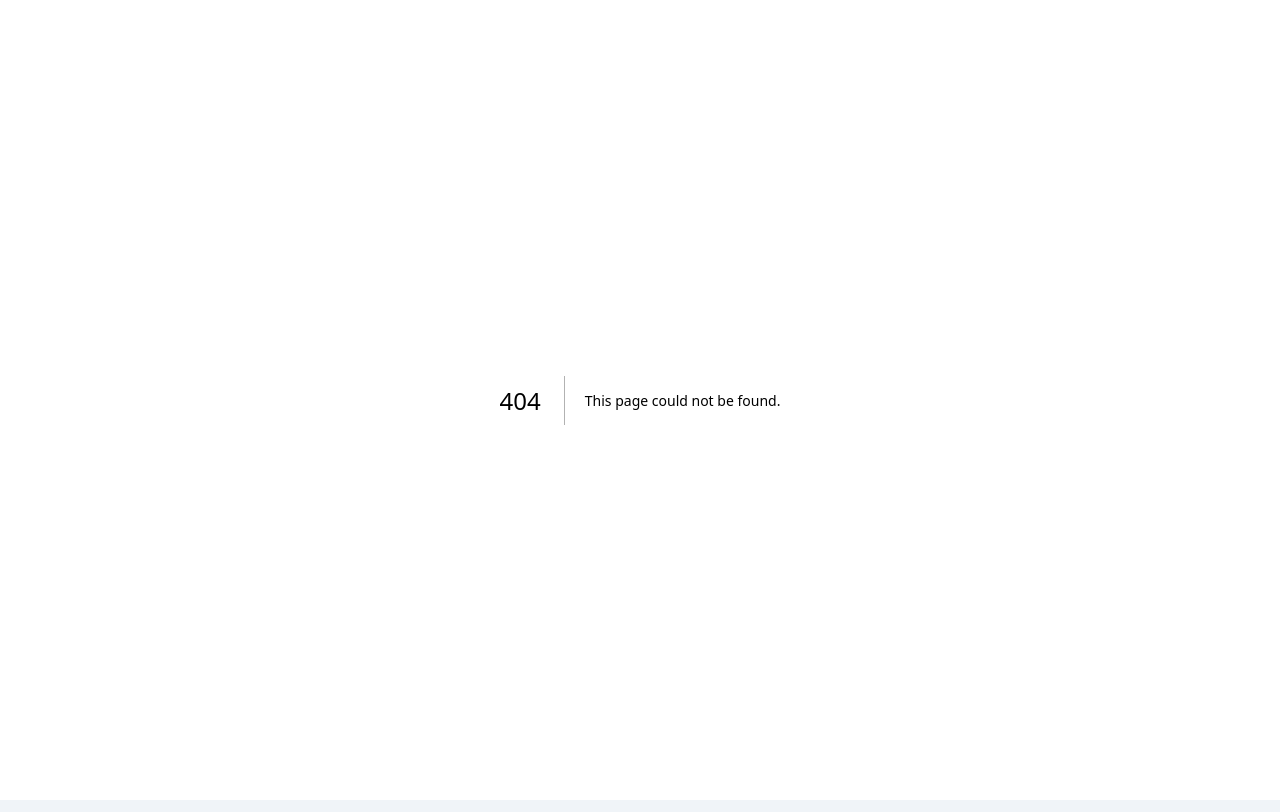
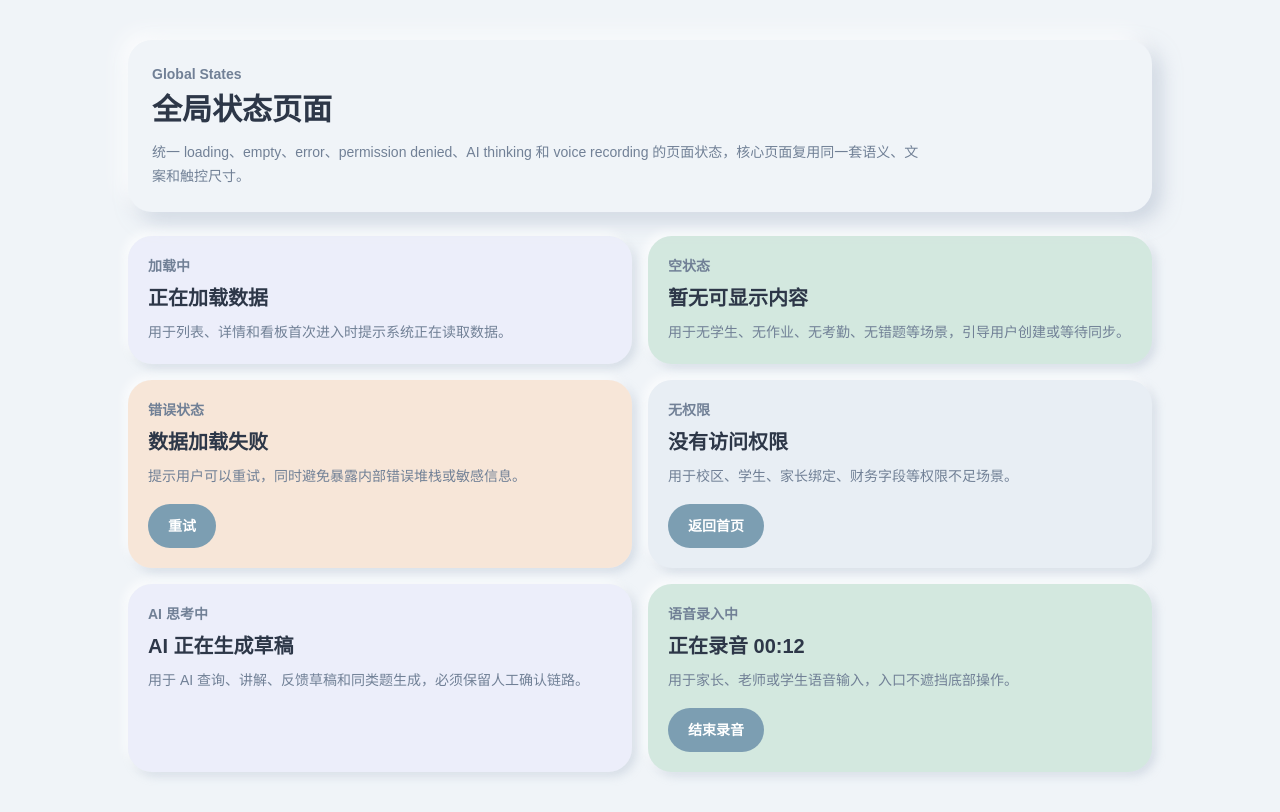
Before and after one commit to yyshi127/After_Class, a Next.js app: page /status in a window 1280 px wide. Before the commit this address had no page. Built offline with nearby package versions, Linux system fonts and the light colour scheme.

Commit message:
feat(ui): add global status showcase

```diff
--- /dev/null
+++ b/app/status/page.tsx
@@ -0,0 +1,5 @@
+import { AppStatusShowcasePage } from '@/components/app-status-showcase';
+
+export default function StatusPage() {
+  return <AppStatusShowcasePage />;
+}
--- /dev/null
+++ b/components/app-status-showcase.tsx
@@ -0,0 +1,114 @@
+export type AppStatusKind = 'loading' | 'empty' | 'error' | 'permissionDenied' | 'aiThinking' | 'voiceRecording';
+
+export type AppStatusItem = {
+  kind: AppStatusKind;
+  label: string;
+  title: string;
+  description: string;
+  role: 'status' | 'alert';
+  actionLabel?: string;
+};
+
+export function getAppStatusItems(): AppStatusItem[] {
+  return [
+    {
+      kind: 'loading',
+      label: '加载中',
+      title: '正在加载数据',
+      description: '用于列表、详情和看板首次进入时提示系统正在读取数据。',
+      role: 'status',
+    },
+    {
+      kind: 'empty',
+      label: '空状态',
+      title: '暂无可显示内容',
+      description: '用于无学生、无作业、无考勤、无错题等场景，引导用户创建或等待同步。',
+      role: 'status',
+    },
+    {
+      kind: 'error',
+      label: '错误状态',
+      title: '数据加载失败',
+      description: '提示用户可以重试，同时避免暴露内部错误堆栈或敏感信息。',
+      role: 'alert',
+      actionLabel: '重试',
+    },
+    {
+      kind: 'permissionDenied',
+      label: '无权限',
+      title: '没有访问权限',
+      description: '用于校区、学生、家长绑定、财务字段等权限不足场景。',
+      role: 'alert',
+      actionLabel: '返回首页',
+    },
+    {
+      kind: 'aiThinking',
+      label: 'AI 思考中',
+      title: 'AI 正在生成草稿',
+      description: '用于 AI 查询、讲解、反馈草稿和同类题生成，必须保留人工确认链路。',
+      role: 'status',
+    },
+    {
+      kind: 'voiceRecording',
+      label: '语音录入中',
+      title: '正在录音 00:12',
+      description: '用于家长、老师或学生语音输入，入口不遮挡底部操作。',
+      role: 'status',
+      actionLabel: '结束录音',
+    },
+  ];
+}
+
+const toneClassByKind: Record<AppStatusKind, string> = {
+  loading: 'bg-lavender/45',
+  empty: 'bg-mint/40',
+  error: 'bg-peach/50',
+  permissionDenied: 'bg-surfaceAlt',
+  aiThinking: 'bg-lavender/45',
+  voiceRecording: 'bg-mint/40',
+};
+
+export function AppStatusCard({ item }: { item: AppStatusItem }) {
+  const RoleTag = item.role === 'alert' ? 'div' : 'section';
+
+  return (
+    <RoleTag
+      aria-label={item.label}
+      className={`rounded-3xl p-5 shadow-neu-sm ${toneClassByKind[item.kind]}`}
+      role={item.role}
+    >
+      <p className="text-sm font-semibold text-muted">{item.label}</p>
+      <h2 className="mt-2 text-xl font-bold">{item.title}</h2>
+      <p className="mt-2 text-sm leading-6 text-muted">{item.description}</p>
+      {item.actionLabel ? (
+        <button className="mt-4 min-h-11 rounded-full bg-primary px-5 py-2 text-sm font-semibold text-primary-foreground" type="button">
+          {item.actionLabel}
+        </button>
+      ) : null}
+    </RoleTag>
+  );
+}
+
+export function AppStatusShowcasePage() {
+  const items = getAppStatusItems();
+
+  return (
+    <main aria-label="全局状态页面" className="min-h-screen overflow-x-hidden bg-background px-4 py-6 text-foreground sm:px-6 sm:py-10">
+      <section className="mx-auto max-w-5xl space-y-6">
+        <div className="rounded-neu bg-surface p-5 shadow-neu sm:p-6">
+          <p className="text-sm font-semibold text-muted">Global States</p>
+          <h1 className="mt-2 font-heading text-3xl font-bold">全局状态页面</h1>
+          <p className="mt-3 max-w-3xl text-sm leading-6 text-muted">
+            统一 loading、empty、error、permission denied、AI thinking 和 voice recording 的页面状态，核心页面复用同一套语义、文案和触控尺寸。
+          </p>
+        </div>
+
+        <div className="grid gap-4 md:grid-cols-2">
+          {items.map((item) => (
+            <AppStatusCard key={item.kind} item={item} />
+          ))}
+        </div>
+      </section>
+    </main>
+  );
+}
```
Also changed, not shown: 3 other files (tests, documents, lock files or other folders).
